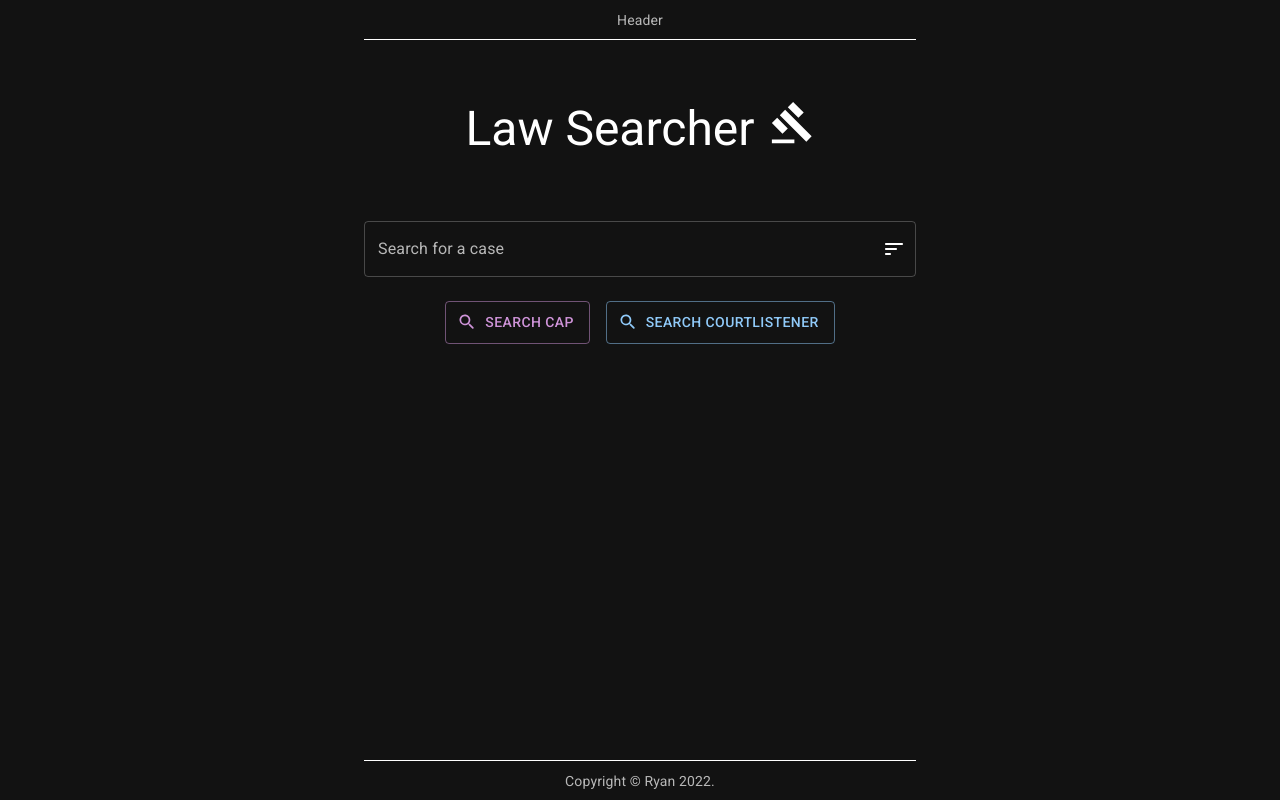
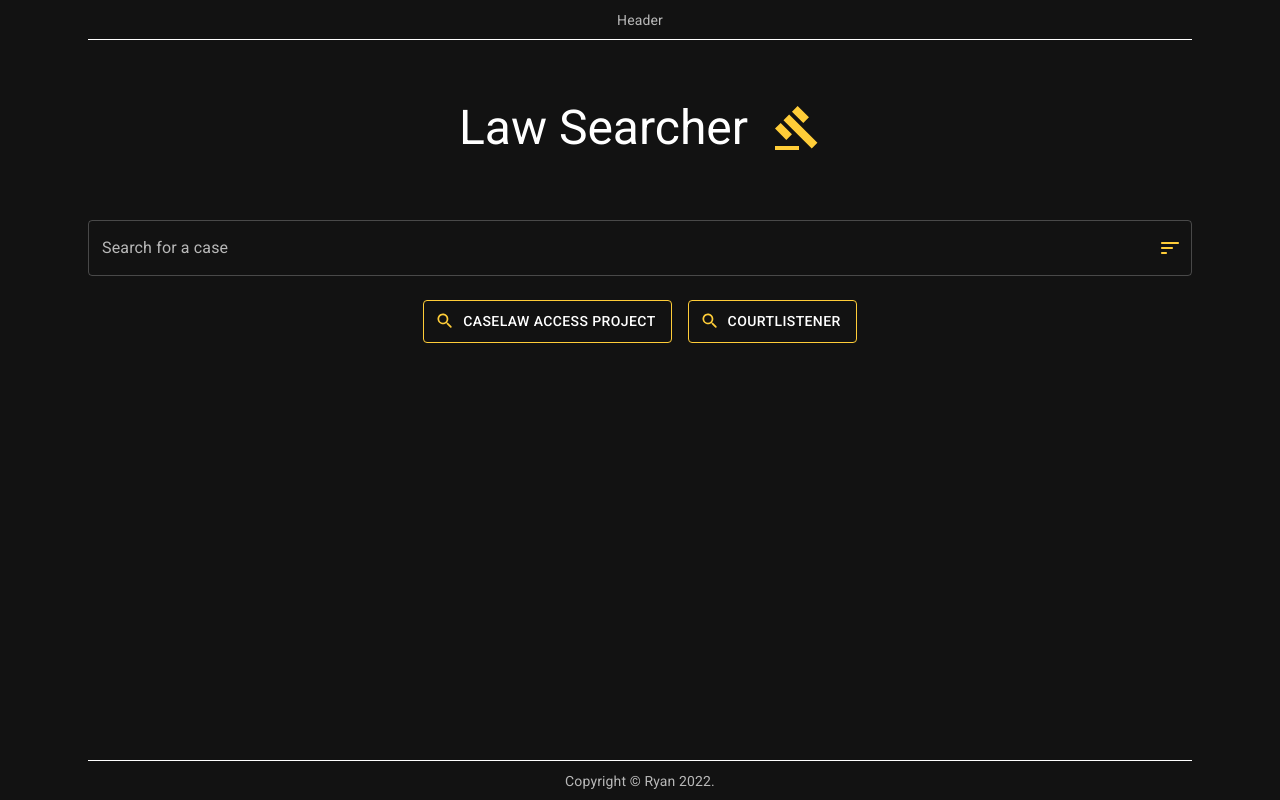
Before and after one commit to ryanv404/law-app, a React (Create React App) app: page / in a window 1280 px wide. Built offline with nearby package versions, Linux system fonts and the light colour scheme.

Commit message:
started pagination

```diff
--- a/src/App.js
+++ b/src/App.js
@@ -6,7 +6,6 @@
 function App() {
   return (
     <Container
-      maxWidth="sm"
       sx={{
         height: "100%",
         display: "flex",
--- a/src/components/ListItem.js
+++ b/src/components/ListItem.js
@@ -11,6 +11,7 @@
   Box,
   Typography} from "@mui/material";
 import LocationOnSharpIcon from '@mui/icons-material/LocationOnSharp';
+import LibraryBooksRoundedIcon from '@mui/icons-material/LibraryBooksRounded';
 import { useState } from "react";
 
 const fortmatResponse = (res) => {
@@ -73,10 +74,26 @@
             marginTop: "20px",
             marginBottom: "10px"
           }}
-          >
-          <LocationOnSharpIcon fontSize="small" />
+        >
+          <LocationOnSharpIcon fontSize="small" sx={{mr: 1, color: '#f50057'}} />
           <Typography variant="body2">{listItemCourt}</Typography>
         </Box>
+        <Link
+          href={listItemURL}
+          underline="hover"
+          target="_blank"
+          rel="noopener"
+          variant="body2"
+          sx={{
+            display: "flex",
+            flexDirection: "row",
+            marginTop: "5px",
+            marginBottom: "10px"
+          }}
+        >
+          <LibraryBooksRoundedIcon fontSize="small" sx={{mr: 1, color: '#f50057'}} />
+          Full text
+        </Link>
       </ListItem>
       <Dialog
         open={open}
@@ -86,17 +103,9 @@
       >
         <DialogTitle>{listItemTitle}</DialogTitle>
         <DialogContent>
-          <DialogContentText id="dialog-content" mb={4}>
-            <pre>{fortmatResponse(data)}</pre>
+          <DialogContentText id="dialog-content" mb={4} component="pre">
+            {fortmatResponse(data)}
           </DialogContentText>
-          <Link
-            href={listItemURL}
-            underline="hover"
-            target="_blank"
-            rel="noopener"
-          >
-            Full text
-          </Link>
         </DialogContent>
         <DialogActions>
           <Button onClick={handleClose}>Close</Button>
--- a/src/components/Results.js
+++ b/src/components/Results.js
@@ -1,7 +1,9 @@
-import { Typography, List } from '@mui/material';
+import { Typography, List, Box } from '@mui/material';
+import ArrowCircleRightRoundedIcon from '@mui/icons-material/ArrowCircleRightRounded';
+import ArrowCircleLeftRoundedIcon from '@mui/icons-material/ArrowCircleLeftRounded';
 import SingleListItem from './ListItem';
 
-const Results = ({ resultsList, numResults }) => {
+const Results = ({ resultsList, numResults, page, setPage }) => {
   const listItems = resultsList.map((item, idx) => (
     <SingleListItem
       key={item.id}
@@ -11,7 +13,13 @@
   ));
 
   return (
-    <>
+    <Box
+      sx={{
+        display: 'flex',
+        flexDirection: 'column',
+        alignItems: 'center'
+      }}
+    >
       <Typography
         component="h3"
         variant="h6"
@@ -21,7 +29,7 @@
       <Typography
         component="p"
         variant="subtitle1"
-        mb={2}
+        mb={4}
       >
         {`Found ${numResults} ${numResults === 1 ? "result" : "results"}.`}
       </Typography>
@@ -38,7 +46,35 @@
             </Typography>)
         }
       </List>
-    </>
+      <Box
+        sx={{
+          display: 'flex',
+          justifyContent: 'space-between',
+          alignItems: 'center',
+          mt: 4,
+          width: '75%'
+        }}
+      >
+        <ArrowCircleLeftRoundedIcon
+          fontSize='large'
+          onClick={() => setPage(old => Math.max(old - 1, 1))}
+          sx={{
+            color: '#ffcd38',
+            cursor: 'pointer',
+            fontSize: '50px'
+          }}
+          />
+        {`Page ${page}`}
+        <ArrowCircleRightRoundedIcon
+          onClick={() => setPage(old => old + 1)}
+          sx={{
+            color: '#ffcd38',
+            cursor: 'pointer',
+            fontSize: '50px'
+          }}
+        />
+      </Box>
+    </Box>
   )
 };
 
--- a/src/components/Search.js
+++ b/src/components/Search.js
@@ -1,7 +1,14 @@
 import { useState } from 'react';
 import { useQuery } from 'react-query';
-import { TextField, Typography,
-  Box, InputAdornment, IconButton, Menu, MenuItem } from '@mui/material';
+import {
+  TextField,
+  Typography,
+  Box,
+  InputAdornment,
+  IconButton,
+  Menu,
+  MenuItem
+} from '@mui/material';
 import GavelSharpIcon from '@mui/icons-material/GavelSharp';
 import SearchRoundedIcon from '@mui/icons-material/SearchRounded';
 import SortRoundedIcon from '@mui/icons-material/SortRounded';
@@ -17,27 +24,33 @@
 };
 
 const Search = () => {
+  const [page, setPage] = useState(1);
   const [searchText, setSearchText] = useState("");
   const [numResults, setNumResults] = useState("");
   const [searchResult, setSearchResult] = useState("");
   const [errorMsg, setErrorMsg] = useState("");
+  const [anchorEl, setAnchorEl] = useState(null);
+
   const [orderByDate, setOrderByDate] = useState(false);
   const [orderDirection, setOrderDirection] = useState("asc");
-  const [anchorEl, setAnchorEl] = useState(null);
+  // CAP -> "&ordering=-decision_date"
+  // CL -> "&order_by=dateFiled%20desc"
 
   const open = Boolean(anchorEl);
 
   const handleClick = (e) => {
     setAnchorEl(e.currentTarget);
   };
+
   const handleClose = () => {
     setAnchorEl(null);
   };
 
-  // CAP -> "&ordering=-decision_date"
-  // CL -> "&order_by=dateFiled%20desc"
-
-  const { isLoading: isLoadingCAP, isError: isErrorCAP, refetch: fetchCAP } = useQuery(
+  const {
+    isLoading: isLoadingCAP,
+    isError: isErrorCAP,
+    refetch: fetchCAP
+  } = useQuery(
     ["CAP_results", searchText],
     async ({ queryKey }) => {
       const searchURL = `${URL_CAP}${queryKey[1]}`;
@@ -56,7 +69,11 @@
     }
   );
 
-  const { isLoading: isLoadingCL, isError: isErrorCL, refetch: fetchCL } = useQuery(
+  const {
+    isLoading: isLoadingCL,
+    isError: isErrorCL,
+    refetch: fetchCL
+  } = useQuery(
     ["search_results", searchText],
     async ({ queryKey }) => {
       const searchURL = `${URL_CL}${queryKey[1]}`;
@@ -80,14 +97,17 @@
       <Typography
         component="h1"
         variant="h3"
-        align="center"
+        alignItems="center"
+        justifyContent="center"
         mt="20px"
+        display='flex'
       >
         Law Searcher
         <GavelSharpIcon
           sx={{
-            fontSize: "45px",
-            marginLeft: "15px",
+            fontSize: "3rem",
+            marginLeft: "25px",
+            color: '#ffcd38',
           }}
         />
       </Typography>
@@ -97,7 +117,8 @@
         sx={{
           display: 'flex',
           flexDirection: 'column',
-          my: "40px"
+          mt: "40px",
+          mb: 4
         }}
       >
         <TextField
@@ -115,14 +136,15 @@
           InputProps={{
             endAdornment: (
               <InputAdornment position="end">
-                <IconButton edge='end'>
+                <IconButton edge='end' onClick={handleClick} onClose={handleClose}>
                   <SortRoundedIcon
                     id="basic-button"
                     aria-controls={open ? 'basic-menu' : undefined}
                     aria-haspopup="true"
                     aria-expanded={open ? 'true' : undefined}
-                    onClick={handleClick}
+                    sx={{color: '#ffcd38'}}
                   />
+                </IconButton>
                 <Menu
                   id="basic-menu"
                   anchorEl={anchorEl}
@@ -145,7 +167,6 @@
                     Most recent cases last
                   </MenuItem>
                 </Menu>
-                </IconButton>
               </InputAdornment>
             )
           }}
@@ -160,29 +181,39 @@
         >
           <LoadingButton
             variant='outlined'
-            color='secondary'
+            color='primary'
             type="submit"
             onClick={fetchCAP}
             sx={{
               mr: 2,
-              py: 1
+              py: 1,
+              color: '#fff',
+              borderColor: '#ffcd38',
+              '&:hover': {
+                borderColor: "#ffcd38",
+              }
             }}
-            startIcon={<SearchRoundedIcon />}
+            startIcon={<SearchRoundedIcon sx={{color: '#ffcd38'}} />}
             loading={isLoadingCAP}
           >
-            Search CAP
+            Caselaw Access Project
           </LoadingButton>
           <LoadingButton
             variant='outlined'
             type="submit"
             onClick={fetchCL}
             sx={{
-              py: 1
+              py: 1,
+              color: '#fff',
+              borderColor: '#ffcd38',
+              '&:hover': {
+                borderColor: "#ffcd38",
+              }
             }}
-            startIcon={<SearchRoundedIcon />}
+            startIcon={<SearchRoundedIcon sx={{color: '#ffcd38'}} />}
             loading={isLoadingCL}
           >
-            Search CourtListener
+            CourtListener
           </LoadingButton>
         </Box>
       </Box>
@@ -192,10 +223,16 @@
       }
       {searchResult
         && (!isLoadingCAP && !isLoadingCL)
-        && <Results resultsList={searchResult} numResults={numResults} />
+        && (
+          <Results
+            resultsList={searchResult}
+            numResults={numResults}
+            page={page}
+            setPage={setPage}
+          />)
       }
     </main>
   )
-}
+};
 
-export default Search
+export default Search;
```
Lines whose indentation alone changed are shown as unchanged.
